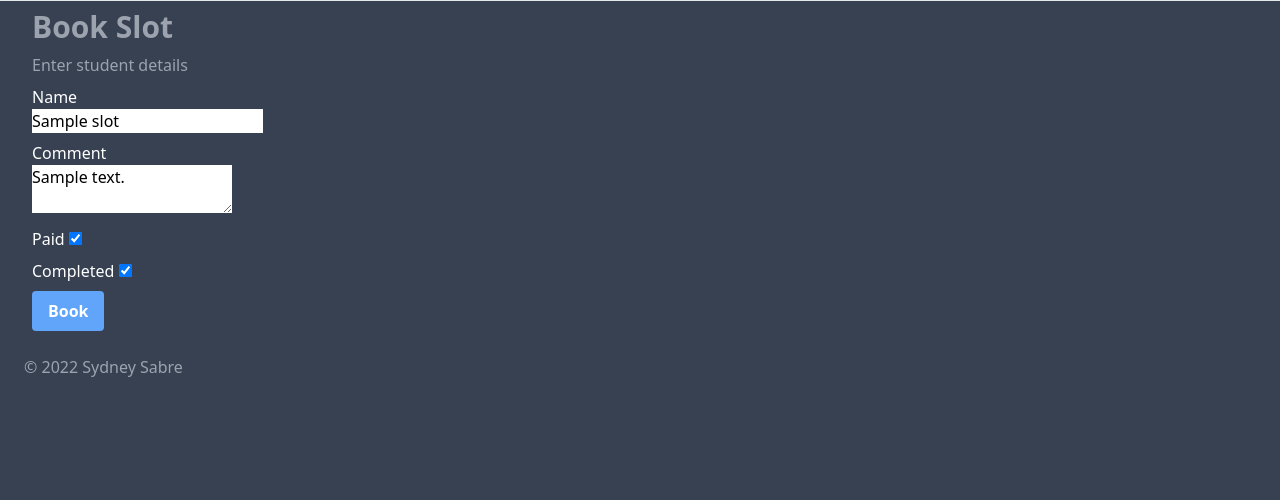
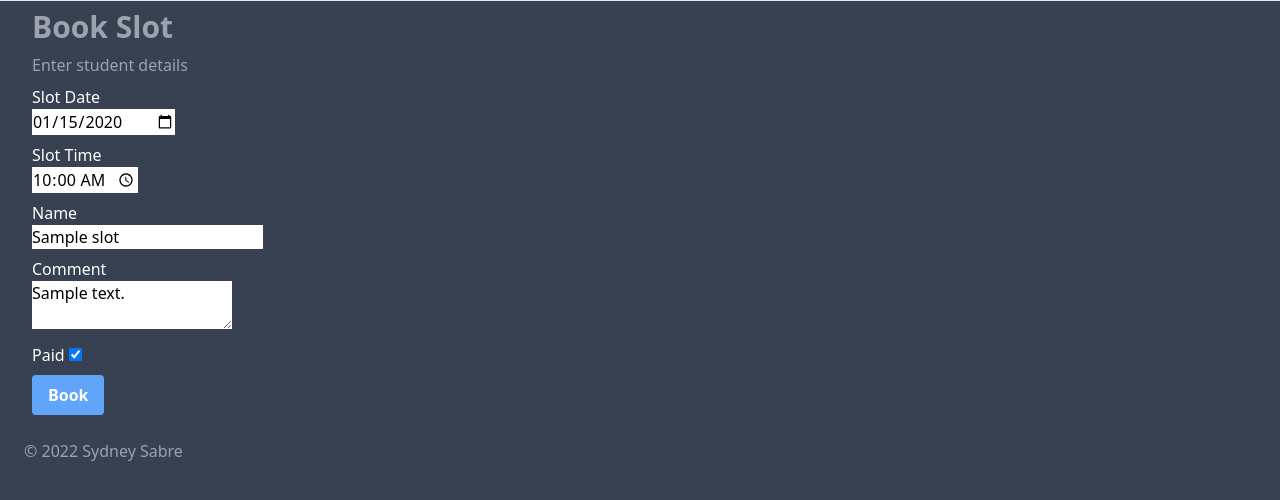
Before and after one commit to johnchowssc/lesson_booking_site, a Flask app: page /book/1 in a window 1280 px wide. Shown: the part 80-580 px from the top of the page. Run offline with Flask 2, Linux system fonts and the light colour scheme; a user stored in the database is signed in; tables that the repository leaves empty hold one stand-in row (values such as "Sample post"); style sheets or scripts are compiled from the project's sources.

Commit message:
Edit lesson date and time

```diff
--- a/app/forms.py
+++ b/app/forms.py
@@ -17,6 +17,8 @@ class SlotForm(FlaskForm):
     submit = SubmitField("Create")
 
 class BookingForm(FlaskForm):
+    date = DateField("Slot Date", format='%Y-%m-%d', default=datetime.now(), validators=[DataRequired()])
+    time = TimeField("Slot Time", format='%H:%M', default=datetime.now(), validators=[DataRequired()])
     name = StringField("Name", validators=[DataRequired()])
     comment = TextAreaField("Comment", validators=[])
     paid = BooleanField("Paid", default=False, validators=[])
--- a/app/routes.py
+++ b/app/routes.py
@@ -139,6 +139,8 @@ def book_slot(slot_id):
     form = BookingForm()
     slot = Slot.query.get(slot_id)
     if form.validate_on_submit():
+        slot.date = form.date.data
+        slot.time = form.time.data
         slot.name = form.name.data
         slot.comment = form.comment.data
         slot.paid = form.paid.data
@@ -147,10 +149,11 @@ def book_slot(slot_id):
     # users = User.query.all()
     # names = [ user.name for user in users]
     # form.name.choices = names
+    form.date.data = slot.date # Pre-populate date
+    form.time.data = slot.time # Pre-populate time
     form.name.data = slot.name # Pre-populate name
     form.comment.data = slot.comment # Pre-populate comment
     form.paid.data = slot.paid # Pre-populate paid
-    form.completed.data = slot.completed # Pre-populate completed
     return render_template('booking.html', form=form)
 
 ## Logout user
--- a/app/templates/booking.html
+++ b/app/templates/booking.html
@@ -9,6 +9,30 @@ Book Slot
         <h1 class="text-gray-400 my-2 text-3xl font-bold">{{ self.title() }}</h1>
         <p class="text-gray-400">Enter student details</p>
         <form action="" method="post" novalidate>
+            {% if current_user.is_admin: %}
+            <div class="my-2">
+                <p class="text-white">
+                    {{ form.date.label }}
+                </p>
+                <p>
+                    {{ form.date }}
+                </p>
+                {% for error in form.date.errors %}
+                <span style="color: red;">[{{ error }}]</span>
+                {% endfor %}
+            </div>
+            <div class="my-2">
+              <p class="text-white">
+                  {{ form.time.label }}
+              </p>
+              <p>
+                  {{ form.time }}
+              </p>
+              {% for error in form.time.errors %}
+              <span style="color: red;">[{{ error }}]</span>
+              {% endfor %}
+            </div>
+            {% endif %}
             {{ form.hidden_tag() }}
             <div class="my-2">
                 <p class="text-white">
@@ -38,11 +62,11 @@ Book Slot
                     {{ form.paid.label }} {{ form.paid }}
                 </p>
             </div>
-            <div class="my-2">
+            <!-- <div class="my-2">
                 <p class="text-white">
                     {{ form.completed.label }} {{ form.completed }}
                 </p>
-            </div>
+            </div> -->
             {% endif %}
             <button class="bg-blue-400 hover:bg-blue-200 text-white font-bold py-2 px-4 rounded">{{ form.submit() }}</button>
         </form>
```
